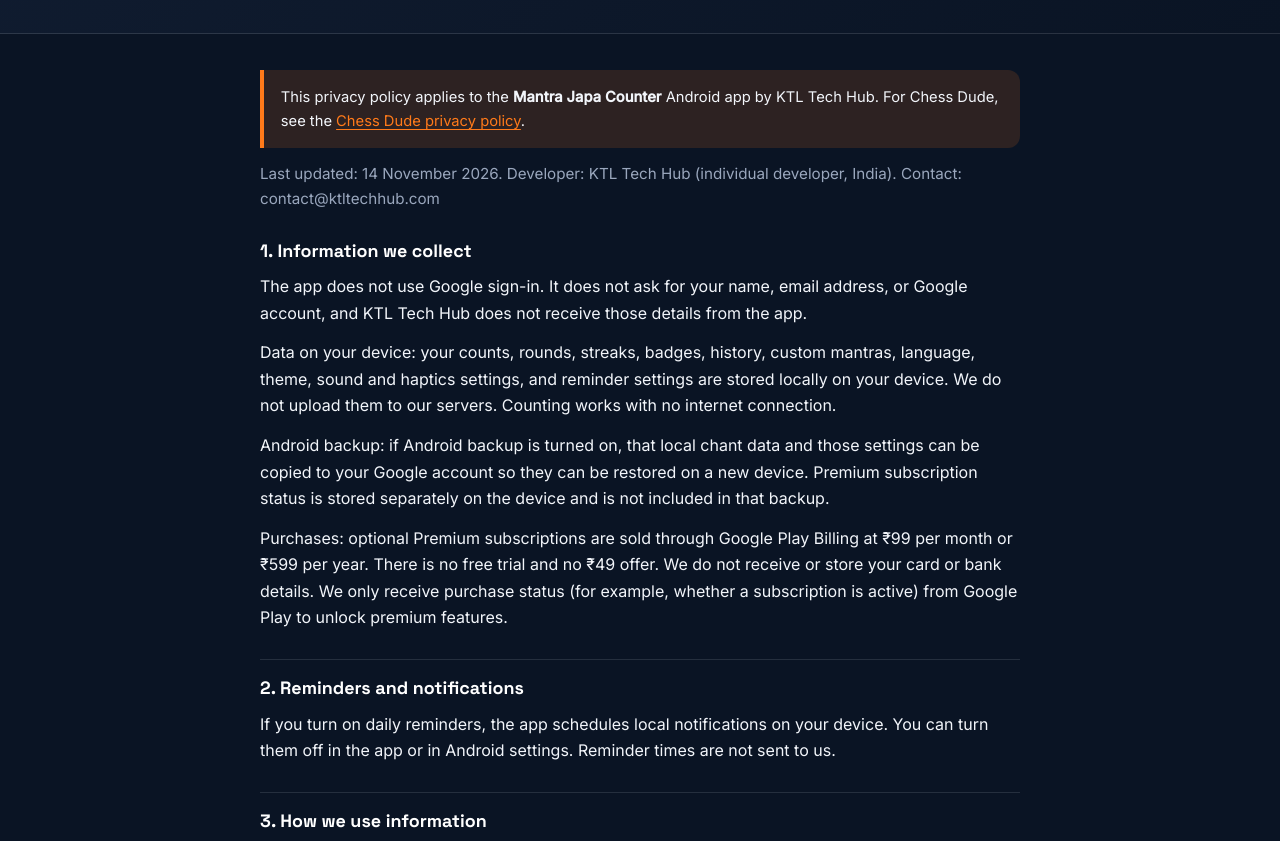
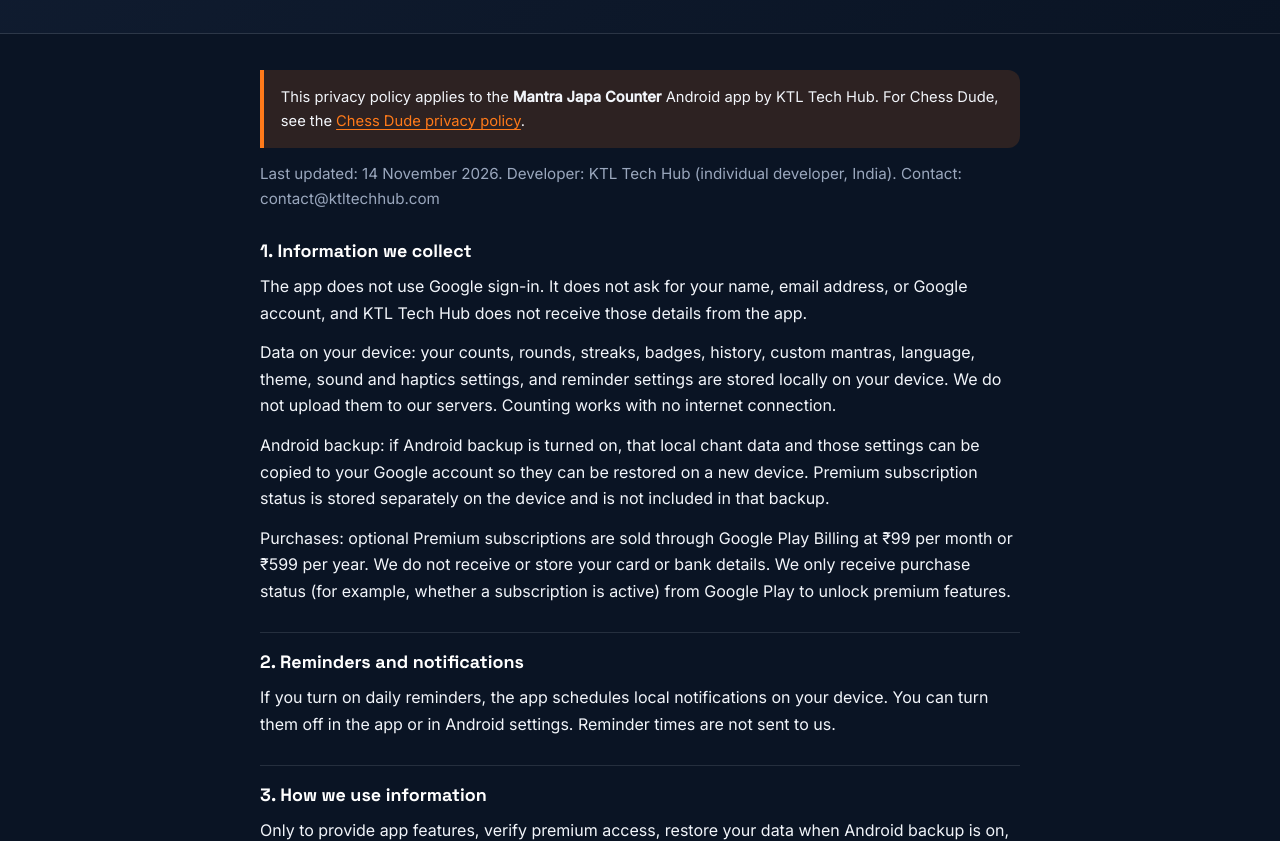
Before and after one commit to KTLTECHHUB/ktltechhub.github.io, a plain HTML site: page privacy-mantra-japa.html in a window 1280 px wide. Shown: the part 211-1052 px from the top of the page. Drawn offline with Linux system fonts and the light colour scheme.

Commit message:
Mantra privacy: remove trial/₹49 sentence

```diff
--- a/privacy-mantra-japa.html
+++ b/privacy-mantra-japa.html
@@ -57,7 +57,7 @@
       <p>The app does not use Google sign-in. It does not ask for your name, email address, or Google account, and KTL Tech Hub does not receive those details from the app.</p>
       <p>Data on your device: your counts, rounds, streaks, badges, history, custom mantras, language, theme, sound and haptics settings, and reminder settings are stored locally on your device. We do not upload them to our servers. Counting works with no internet connection.</p>
       <p>Android backup: if Android backup is turned on, that local chant data and those settings can be copied to your Google account so they can be restored on a new device. Premium subscription status is stored separately on the device and is not included in that backup.</p>
-      <p>Purchases: optional Premium subscriptions are sold through Google Play Billing at ₹99 per month or ₹599 per year. There is no free trial and no ₹49 offer. We do not receive or store your card or bank details. We only receive purchase status (for example, whether a subscription is active) from Google Play to unlock premium features.</p>
+      <p>Purchases: optional Premium subscriptions are sold through Google Play Billing at ₹99 per month or ₹599 per year. We do not receive or store your card or bank details. We only receive purchase status (for example, whether a subscription is active) from Google Play to unlock premium features.</p>
 
       <h2>2. Reminders and notifications</h2>
       <p>If you turn on daily reminders, the app schedules local notifications on your device. You can turn them off in the app or in Android settings. Reminder times are not sent to us.</p>
```
Also changed, not shown: privacy_print.html (+1 -1 lines), 1 other file.
